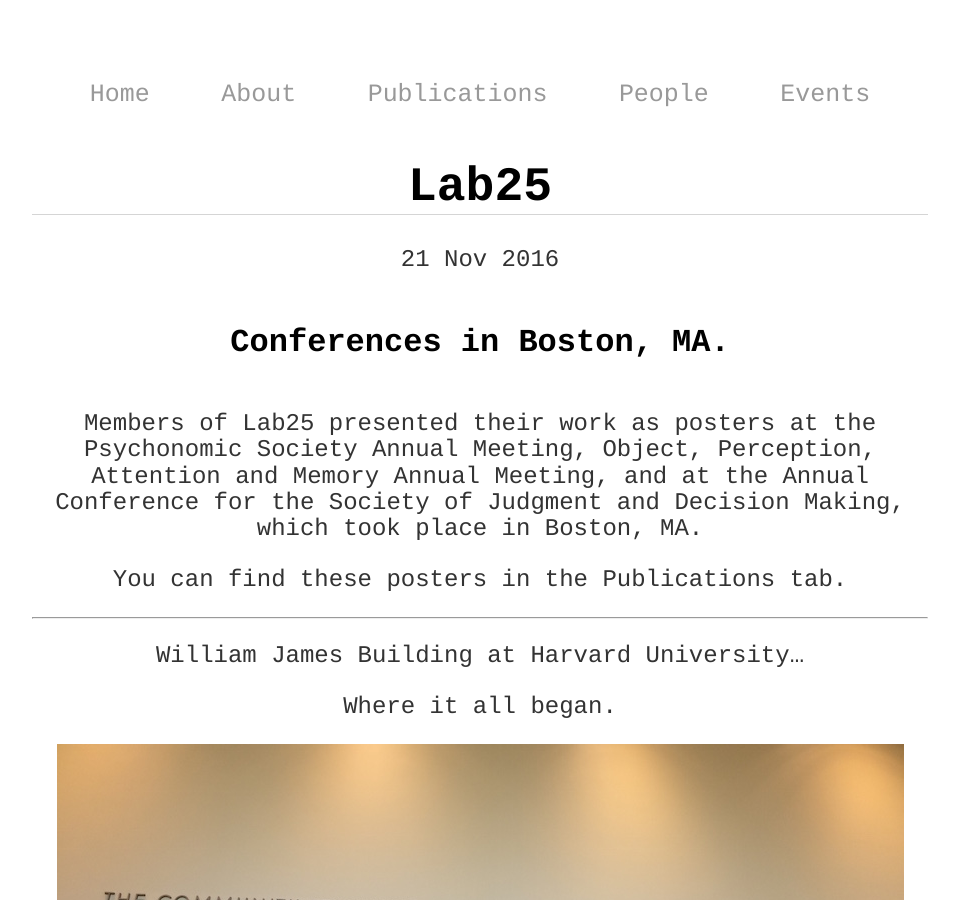
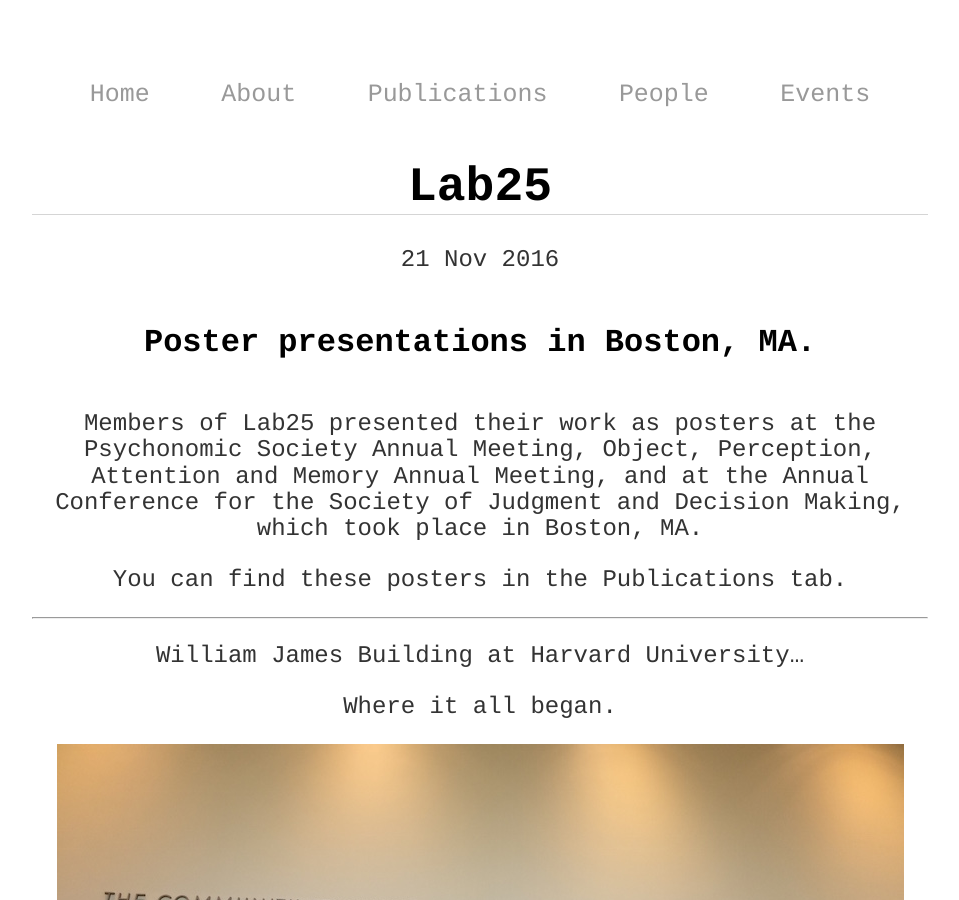
Before and after one commit to BouzasLab25/bouzaslab25.github.io, a Jekyll site: the page built from _posts/2016-11-21-posts-from-lab-25.md, in a window 1280 px wide and 900 px high. Shown: the whole window, without its empty margins (160-1119 px from the left). Built offline with Jekyll 4.4.1, drawn with Linux system fonts in a browser that asks for light colours.

Commit message:
Update 2016-11-21-posts-from-lab-25.md

```diff
--- a/_posts/2016-11-21-posts-from-lab-25.md
+++ b/_posts/2016-11-21-posts-from-lab-25.md
@@ -1,10 +1,10 @@
 ---
 layout: post
-title: Conferences in Boston, MA.
+title: Poster presentations in Boston, MA.
 date: 2016-11-21
 ---
 
-### Conferences in Boston, MA.
+### Poster presentations in Boston, MA.
 
 Members of Lab25 presented their work as posters at the Psychonomic Society Annual Meeting, Object, Perception, Attention and Memory Annual Meeting, and at the Annual Conference for the Society of Judgment and Decision Making, which took place in Boston, MA.
 
```
